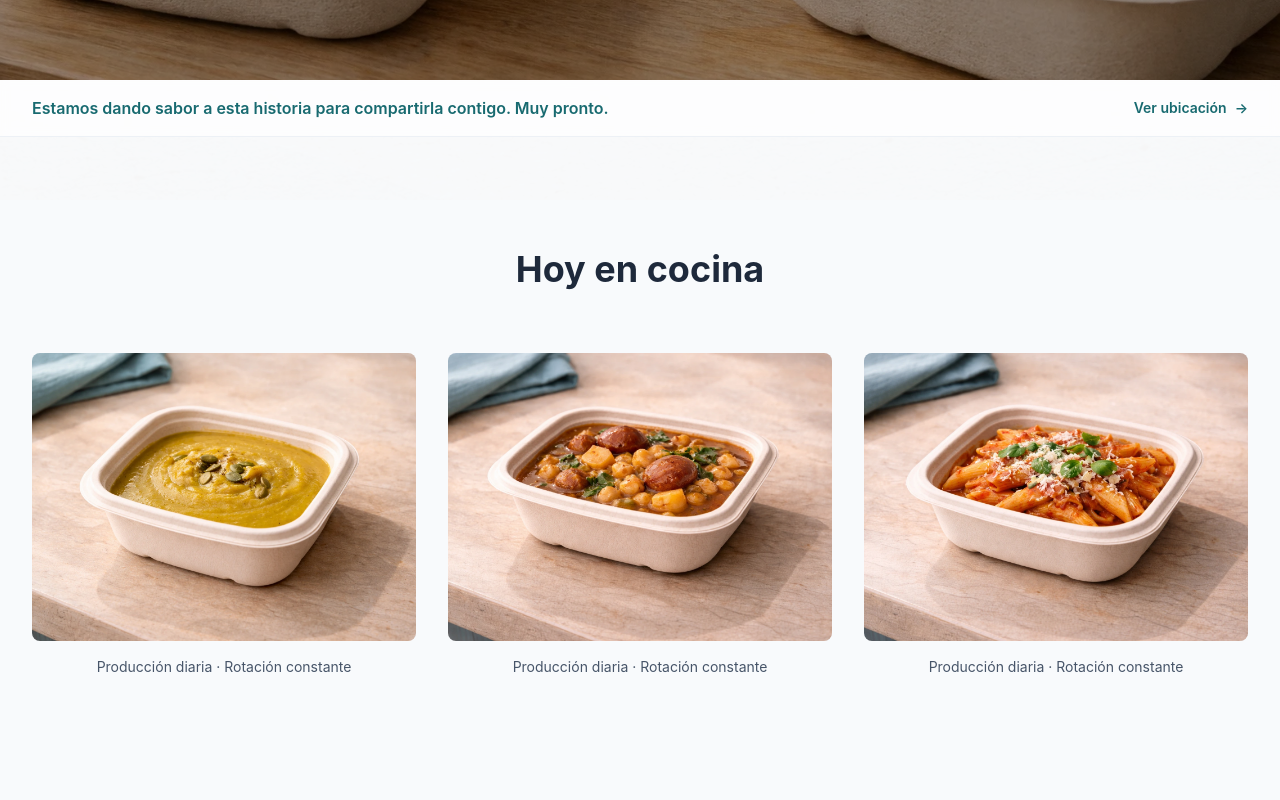
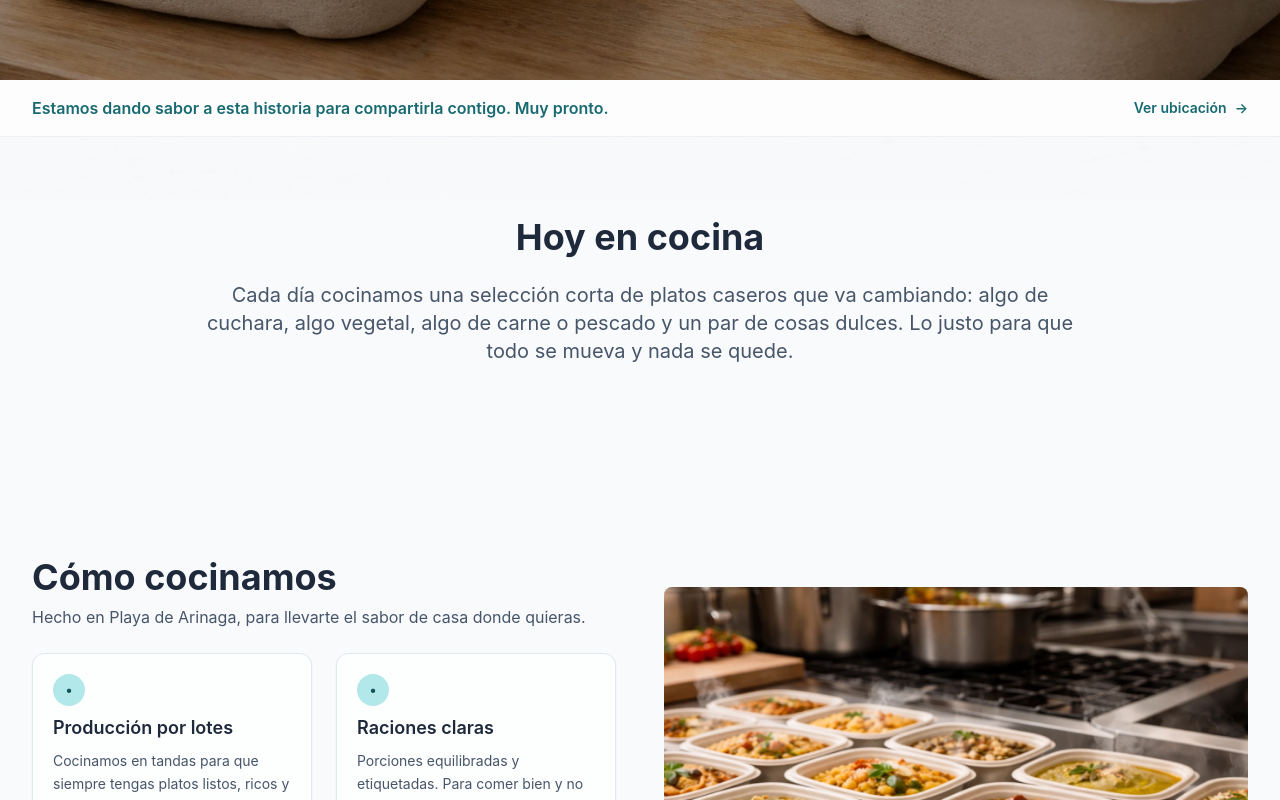
Before and after one commit to talaverilla85/ArimarWeb, a Next.js app: page / in a window 1280 px wide. Shown: the part 600-1400 px from the top of the page. Built offline with nearby package versions, Linux system fonts and the light colour scheme.

Commit message:
Ajustes de Home

```diff
--- a/app/page.tsx
+++ b/app/page.tsx
@@ -94,40 +94,16 @@ export default function Home() {
       </section>
 
       {/* Bloque "Hoy en cocina" */}
-      <section className="py-20 md:py-28 px-4 sm:px-6 lg:px-8">
-        <div className="max-w-7xl mx-auto">
-          <h2 className="text-3xl md:text-4xl font-bold text-slate-800 text-center mb-16">
+      <section className="py-16 md:py-20 px-4 sm:px-6 lg:px-8">
+        <div className="max-w-4xl mx-auto text-center">
+          <h2 className="text-3xl md:text-4xl font-bold text-slate-800 mb-6">
             Hoy en cocina
           </h2>
-          <div className="grid grid-cols-1 md:grid-cols-3 gap-8">
-            {[
-              { src: '/images/carta-crema.webp', alt: 'Crema' },
-              { src: '/images/carta-potaje.webp', alt: 'Potaje' },
-              { src: '/images/carta-pasta.webp', alt: 'Pasta' },
-            ].map((item, index) => (
-              <motion.div
-                key={index}
-                initial={{ opacity: 0, y: 30 }}
-                whileInView={{ opacity: 1, y: 0 }}
-                viewport={{ once: true, margin: '-100px' }}
-                transition={{ duration: 0.6, delay: index * 0.1 }}
-                className="group"
-              >
-                <div className="relative aspect-[4/3] rounded-lg overflow-hidden mb-4 bg-slate-100">
-                  <Image
-                    src={item.src}
-                    alt={item.alt}
-                    fill
-                    className="object-cover group-hover:scale-[1.02] transition-transform duration-500"
-                    sizes="(max-width: 768px) 100vw, 33vw"
-                  />
-                </div>
-                <p className="text-sm text-slate-600 text-center">
-                  Producción diaria · Rotación constante
-                </p>
-              </motion.div>
-            ))}
-          </div>
+          <p className="text-lg md:text-xl text-slate-600 leading-relaxed">
+            Cada día cocinamos una selección corta de platos caseros que va cambiando:
+            algo de cuchara, algo vegetal, algo de carne o pescado y un par de cosas dulces.
+            Lo justo para que todo se mueva y nada se quede.
+          </p>
         </div>
       </section>
 
```
